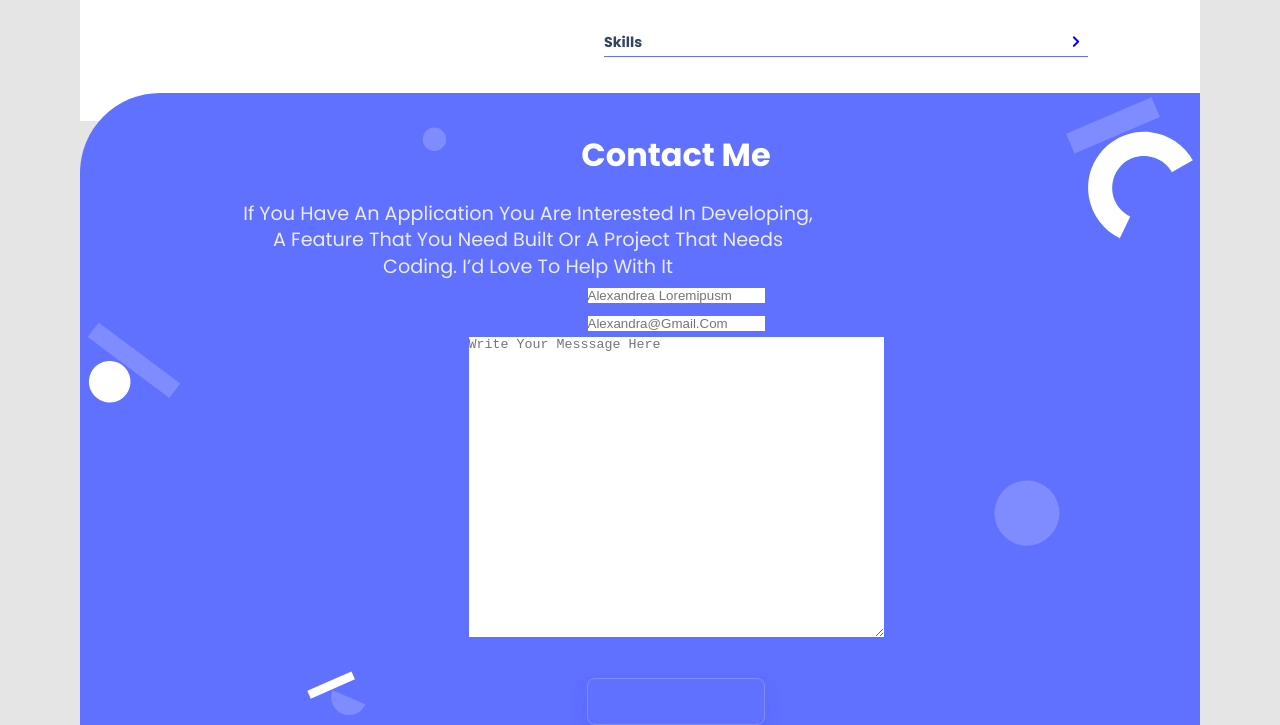
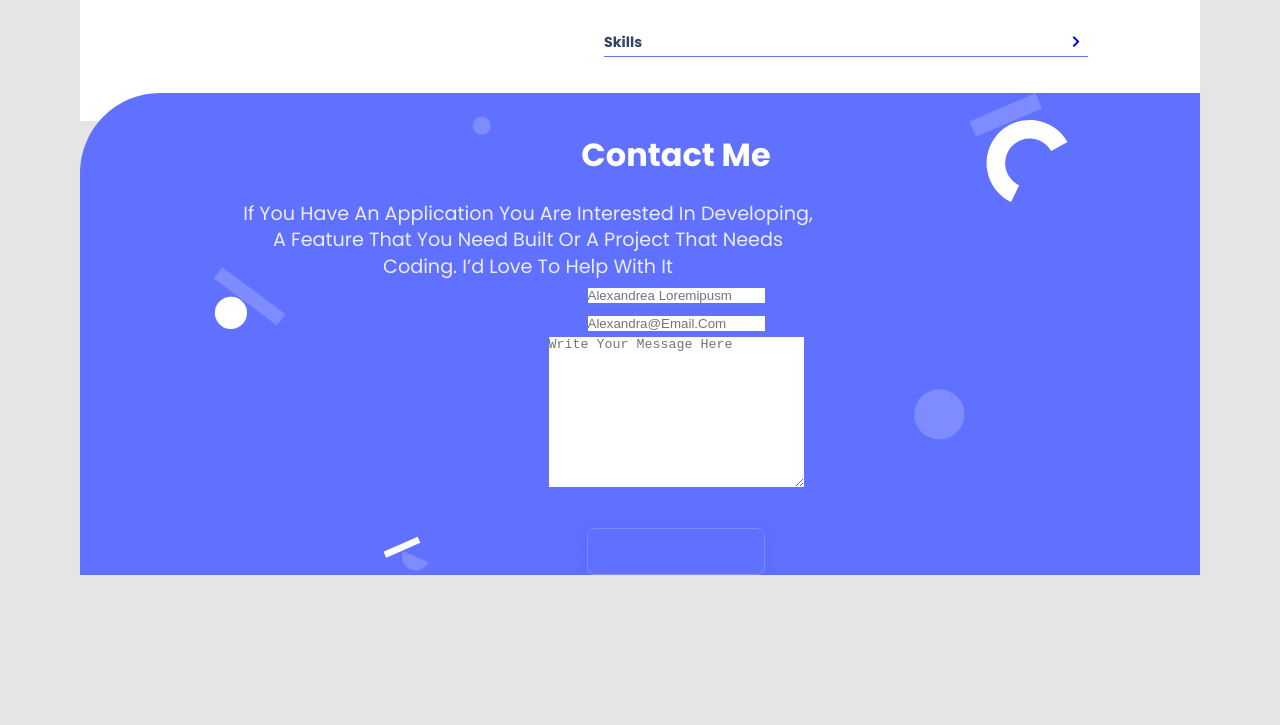
Before and after one commit to soesandarwin2201/Portfolio_website, a plain HTML site: page index.html in a window 1280 px wide. Shown: the part 3643-4368 px from the top of the page. After the commit the page ends 4218 px from the top, so only its background shows below. Drawn offline with nearby package versions, Linux system fonts and the light colour scheme.

Commit message:
Make Changes to index file

```diff
--- a/index.html
+++ b/index.html
@@ -191,7 +191,7 @@
     <p class="contact_text">If you have an application you are interested in developing, a feature that you need built or a project that needs coding. I’d love to help with it </p>
 
 
-    <form action="" class="contact_form">
+    <form action="https://formspree.io/f/mzbwrolk" method="post" class="contact_form">
       <fieldset>
         <ul>
           <li>
@@ -199,15 +199,15 @@
           </li>
 
           <li>
-            <input type="email" id="email" pattern=".+@email\.com" required placeholder="alexandra@gmail.com">
+            <input type="email" id="email" required placeholder="alexandra@email.com" name="email">
           </li>
 
           <li>
-            <textarea name="comment" id="comment" cols="50" rows="20" maxlength="500" placeholder="Write your messsage here"></textarea>
+            <textarea name="comment" id="comment" cols="30" rows="10" maxlength="500" placeholder="Write your message here" required></textarea>
           </li>
 
-          <button class="btn">Get in touch</button>
         </ul>
+        <button class="btn contact_btn">Get in touch</button>
       </fieldset>
     </form>
     </div>
```
